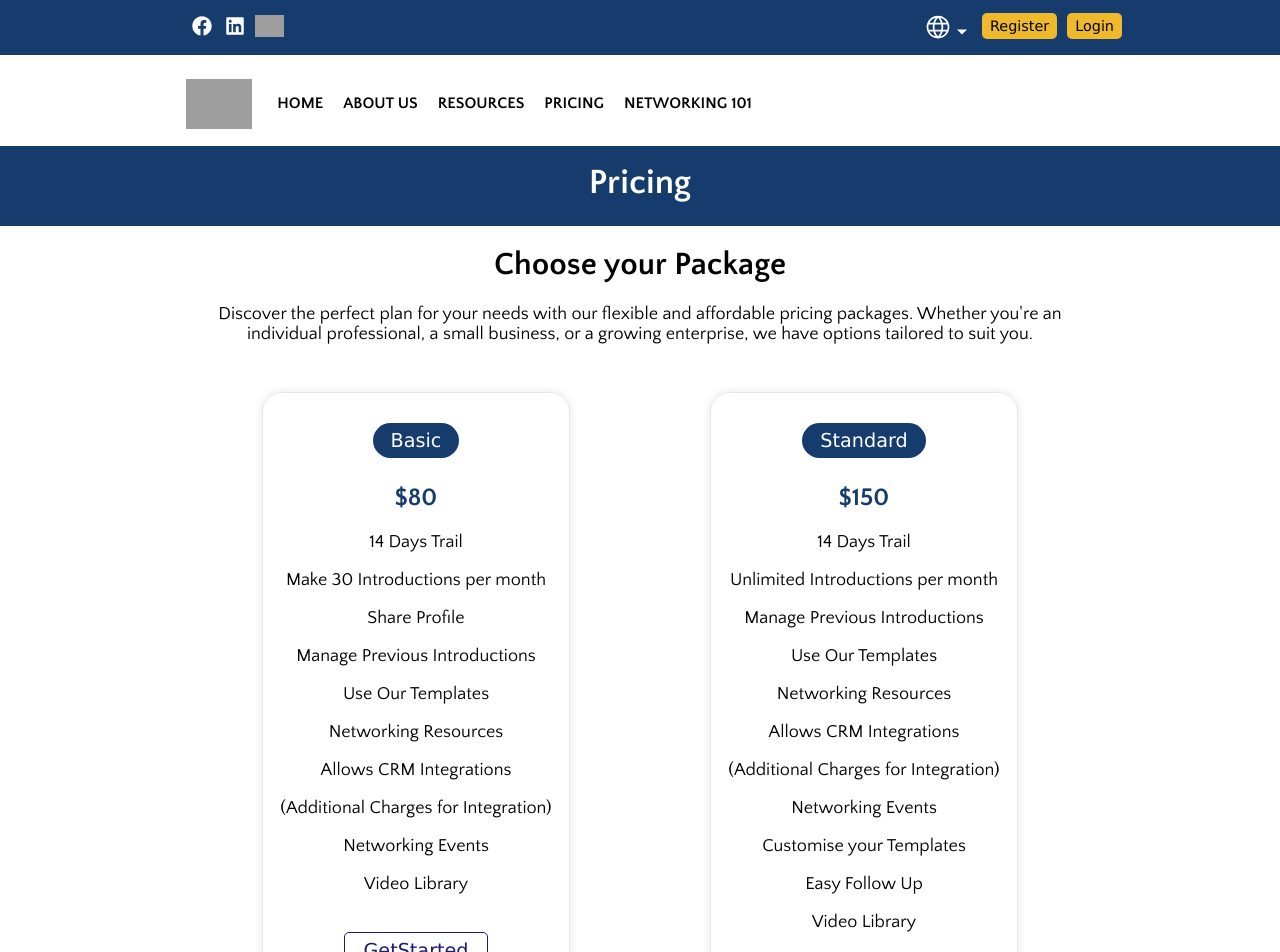
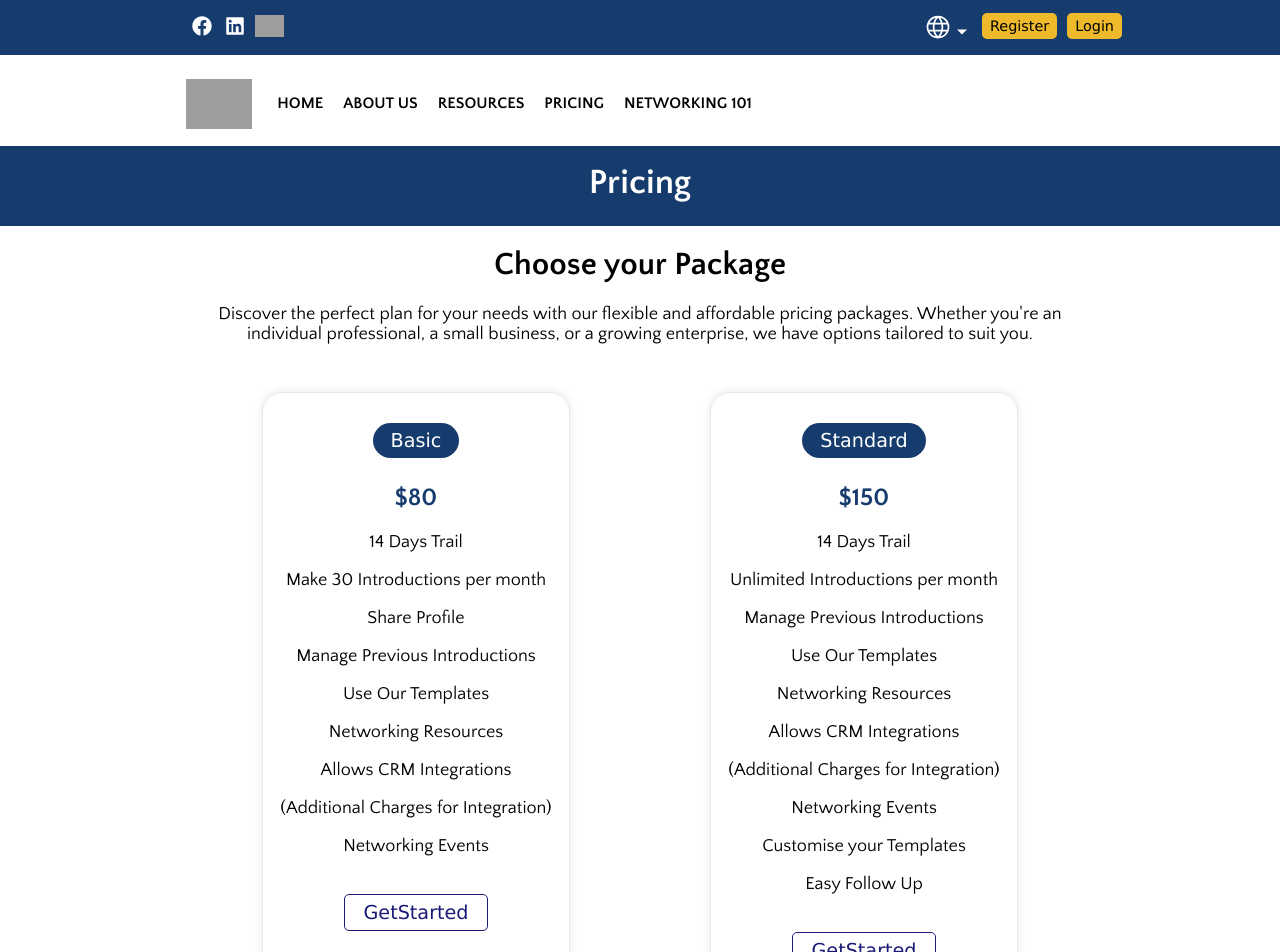
Before and after one commit to Prapul26/TRSCS3, a React (Create React App) app: page /pricing in a window 1280 px wide. Shown: the top 952 px of the page. Built offline with nearby package versions, Linux system fonts and the light colour scheme; grey boxes are pictures that could not be loaded.

Commit message:
changed the image in home page and removed the video library in the pricing page

```diff
--- a/src/components/Data/PricingData.js
+++ b/src/components/Data/PricingData.js
@@ -6,11 +6,11 @@ const Trail =[{
 const Basic=[{
     price:'80',
     days:'14',
-    details:['Make 30 Introductions per month','Share Profile','Manage Previous Introductions','Use Our Templates','Networking Resources','Allows CRM Integrations','(Additional Charges for Integration)','Networking Events',"Video Library"]
+    details:['Make 30 Introductions per month','Share Profile','Manage Previous Introductions','Use Our Templates','Networking Resources','Allows CRM Integrations','(Additional Charges for Integration)','Networking Events']
 }];
 const Standard=[{
     price:'150',
     days:'14',
-    details:['Unlimited Introductions per month','Manage Previous Introductions','Use Our Templates','Networking Resources','Allows CRM Integrations','(Additional Charges for Integration)','Networking Events','Customise your Templates','Easy Follow Up',"Video Library"]
+    details:['Unlimited Introductions per month','Manage Previous Introductions','Use Our Templates','Networking Resources','Allows CRM Integrations','(Additional Charges for Integration)','Networking Events','Customise your Templates','Easy Follow Up']
 }];
 export { Trail, Basic, Standard };
```
Also changed, not shown: src/assets/image.png.
